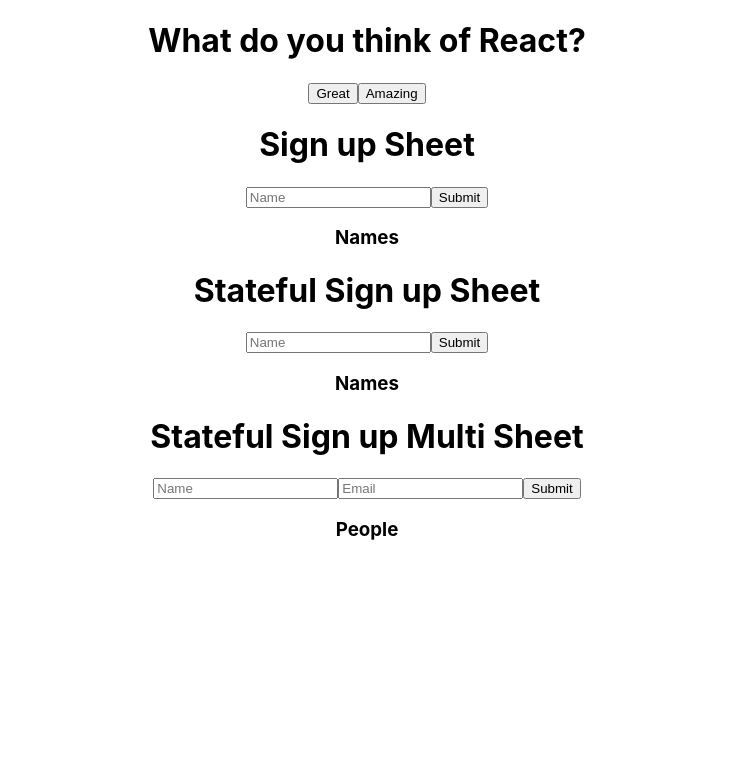
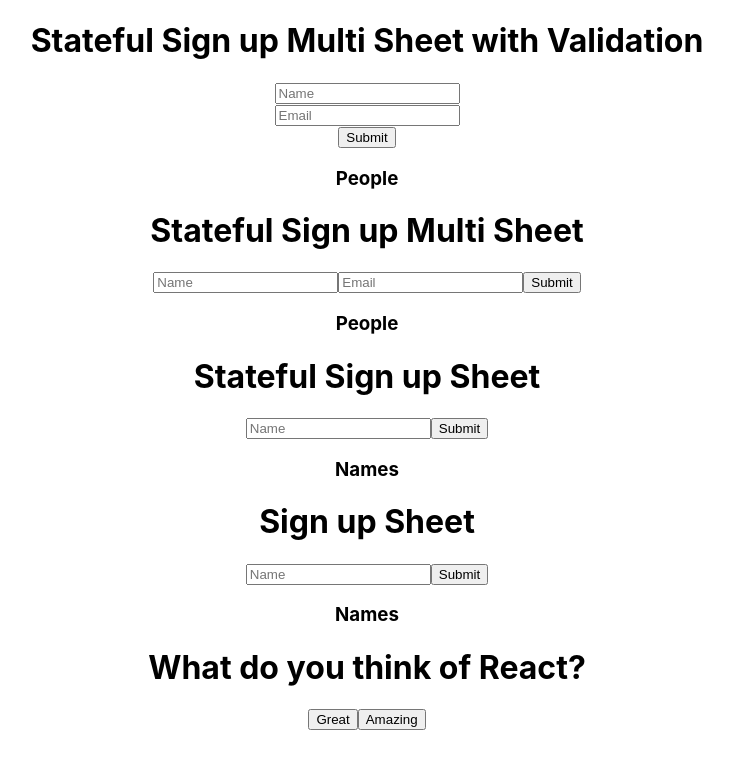
Before and after one commit to GriGriGore/my-forms-app, a React (Create React App) app: page / in a window 1280 px wide. Shown: the top 768 px of the page, without its empty margins (273-1006 px from the left). Built offline with nearby package versions, Linux system fonts and the light colour scheme.

Commit message:
Validation. Basic.

```diff
--- a/package.json
+++ b/package.json
@@ -5,7 +5,8 @@
   "dependencies": {
     "react": "^16.9.0",
     "react-dom": "^16.9.0",
-    "react-scripts": "3.1.1"
+    "react-scripts": "3.1.1",
+    "validator": "^11.1.0"
   },
   "scripts": {
     "start": "react-scripts start",
--- a/src/App.js
+++ b/src/App.js
@@ -4,14 +4,16 @@
 import TextInput from "./js/TextInput";
 import StateInput from "./js/StateInput";
 import StateInputMulti from "./js/StateInputMulti";
+import Validation from "./js/Validation";
 
 function App() {
     return (
         <div className="App">
+            <Validation/>
+            <StateInputMulti/>
+            <StateInput/>
+            <TextInput/>
             <BasicButton/>
-            <TextInput/>
-            <StateInput/>
-            <StateInputMulti/>
         </div>
     );
 }
--- /dev/null
+++ b/src/js/Validation.js
@@ -0,0 +1,93 @@
+import React from 'react';
+import isEmail from 'validator/lib/isEmail';
+
+export default class StateInputMulti extends React.Component {
+    static displayName = 'multi-input-validation';
+    state = {
+        fields: {
+            name: '',
+            email: '',
+        },
+        fieldErrors: {},
+        people: [],
+    };
+    onInputChange = (evt) => {
+        const fields = this.state.fields;
+        fields[evt.target.name] = evt.target.value;
+        this.setState({fields: fields});
+    };
+    onFormSubmit = (evt) => {
+        const people = [...this.state.people, this.state.fields];
+        const person = this.state.fields;
+        const fieldErrors = this.validate(person);
+        this.setState({fieldErrors});
+        evt.preventDefault();
+
+        if(Object.keys(fieldErrors).length){
+            return;
+        }
+
+        this.setState({
+            people: people.concat(person),
+            fields: {
+                name: '',
+                email: '',
+            },
+        });
+
+        people.map((p, idx) =>
+            console.log(`${p.name} (${p.email}) - ${idx}`));
+    };
+
+    validate = (person) => {
+        const errors = {};
+        if (!person.name) {
+            errors.name = 'Name required!';
+        }
+        if (!person.email) {
+            errors.email = 'Email required!';
+        }
+        if (person.email && !isEmail(person.email)) {
+            errors.email = 'Invalid email';
+        }
+        return errors;
+    };
+
+    render() {
+        return (
+            <div>
+                <h1>Stateful Sign up Multi Sheet with Validation</h1>
+                <form onSubmit={this.onFormSubmit}>
+                    <input
+                        placeholder='Name'
+                        name='name'
+                        value={this.state.fields.name}
+                        onChange={this.onInputChange}
+                    />
+                    <span style={{color: 'red'}}>{this.state.fieldErrors.name}</span>
+
+                    <br/>
+
+                    <input
+                        placeholder='Email'
+                        name='email'
+                        value={this.state.fields.email}
+                        onChange={this.onInputChange}
+                    />
+                    <span style={{color: 'red'}}>{this.state.fieldErrors.email}</span>
+
+                    <br/>
+
+                    <input type='submit'/>
+                </form>
+                <div>
+                    <h3>People</h3>
+                    <ul>
+                        {this.state.people.map(({name, email}, idx) =>
+                            <li key={idx}>{name} ({email})</li>)}
+                    </ul>
+                </div>
+            </div>
+        );
+    }
+}
```
Also changed, not shown: 1 other file (tests, documents, lock files or other folders).
